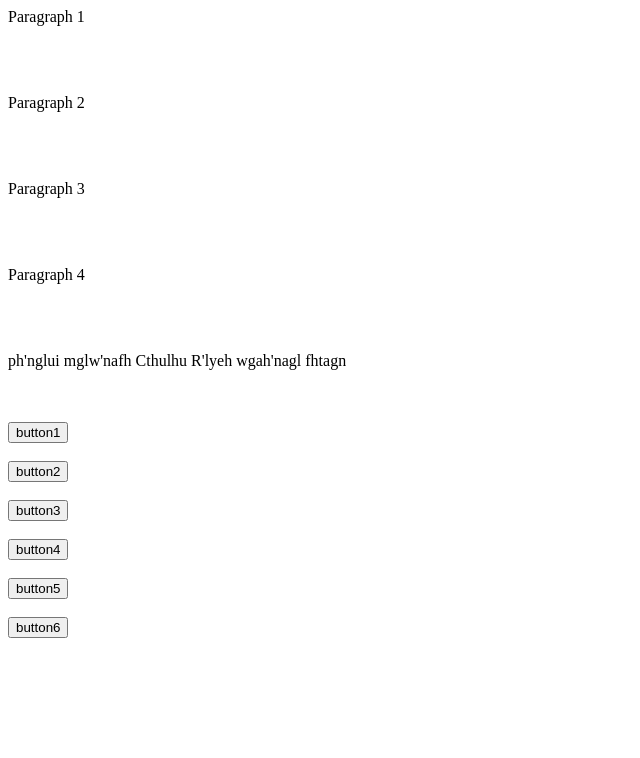
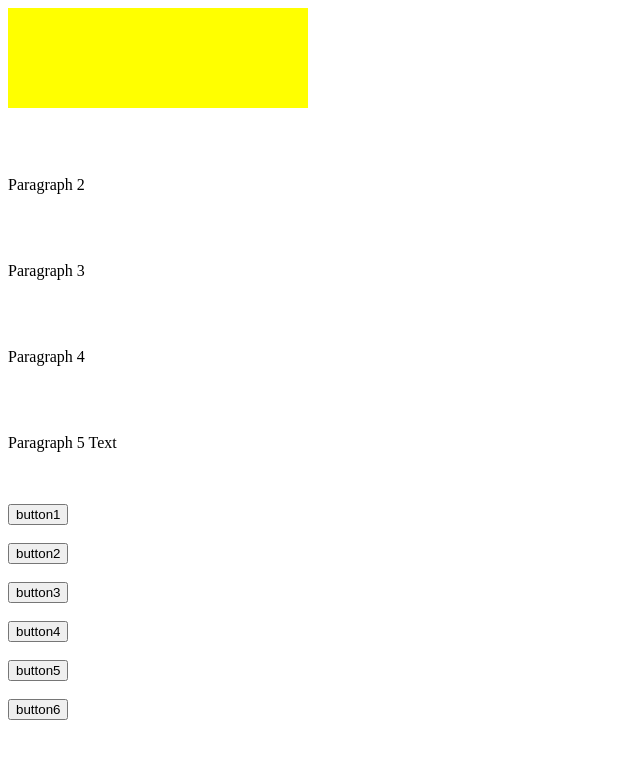
Before and after one commit to NickyLiu91/jQuery-basics, a plain HTML site: page index.html in a window 1280 px wide. Both pictures are taken after a click on the button "button6". Shown: the whole page, without its empty margins (0-640 px from the left). Drawn offline with nearby package versions, Linux system fonts and the light colour scheme.

Commit message:
finished remove and empty stuff

```diff
--- a/index.html
+++ b/index.html
@@ -4,7 +4,7 @@
       <script src="script.js"></script>
   </head>
   <body>
-    <p id="paragraph1" class="class1">Paragraph 1</p>
+    <p id="paragraph1" class="class1" style="background-color:yellow;height:100px;width:300px">Paragraph 1</p>
     <br />
     <br />
     <p id="paragraph2" class="class1">Paragraph 2</p>
--- a/script.js
+++ b/script.js
@@ -21,7 +21,7 @@ $(document).ready(() => {
   })
 
   $("#button6").click(function(){
-    $("#paragraph5").text("ph'nglui mglw'nafh Cthulhu R'lyeh wgah'nagl fhtagn")
+    $("#paragraph1").empty();
   })
 
 })
```
